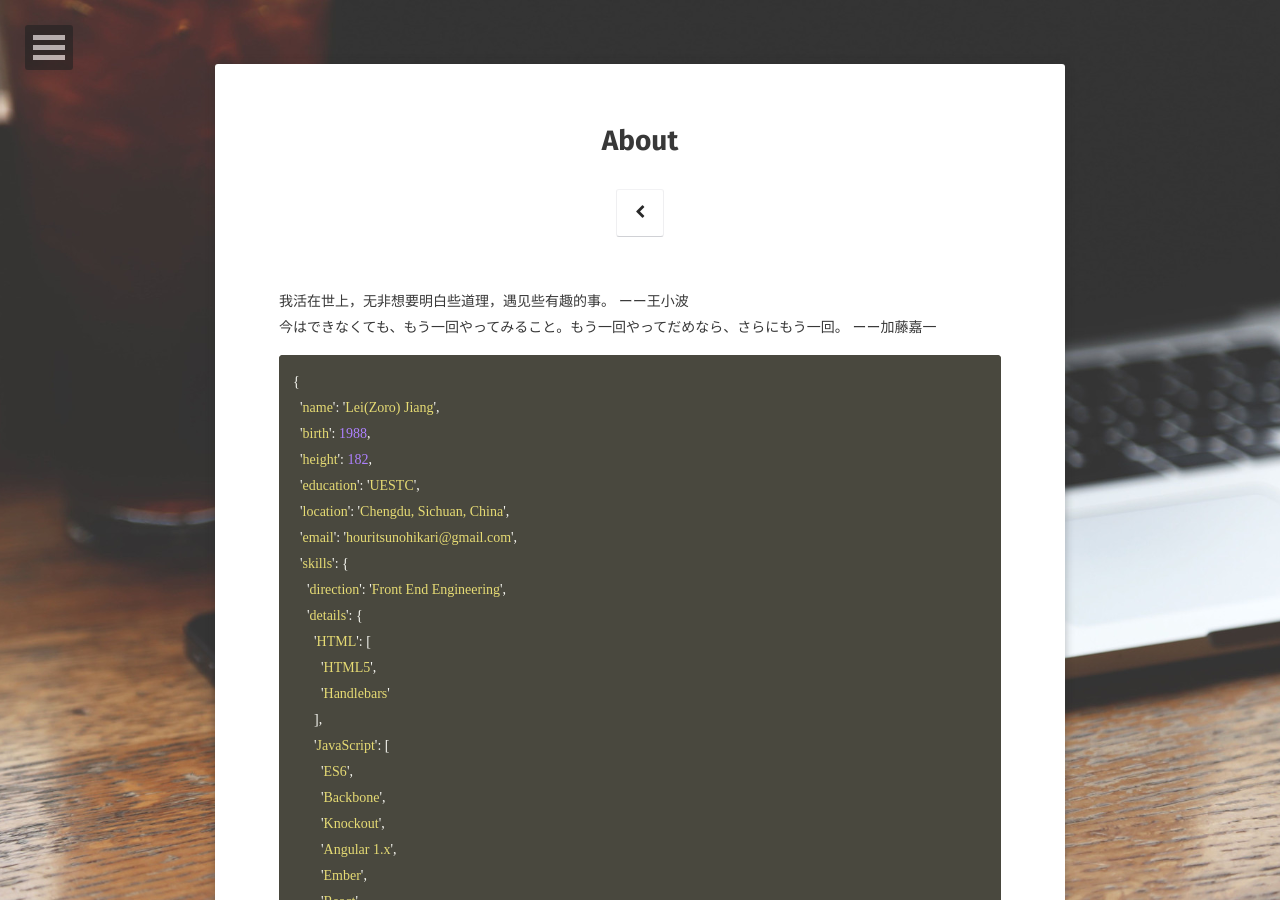
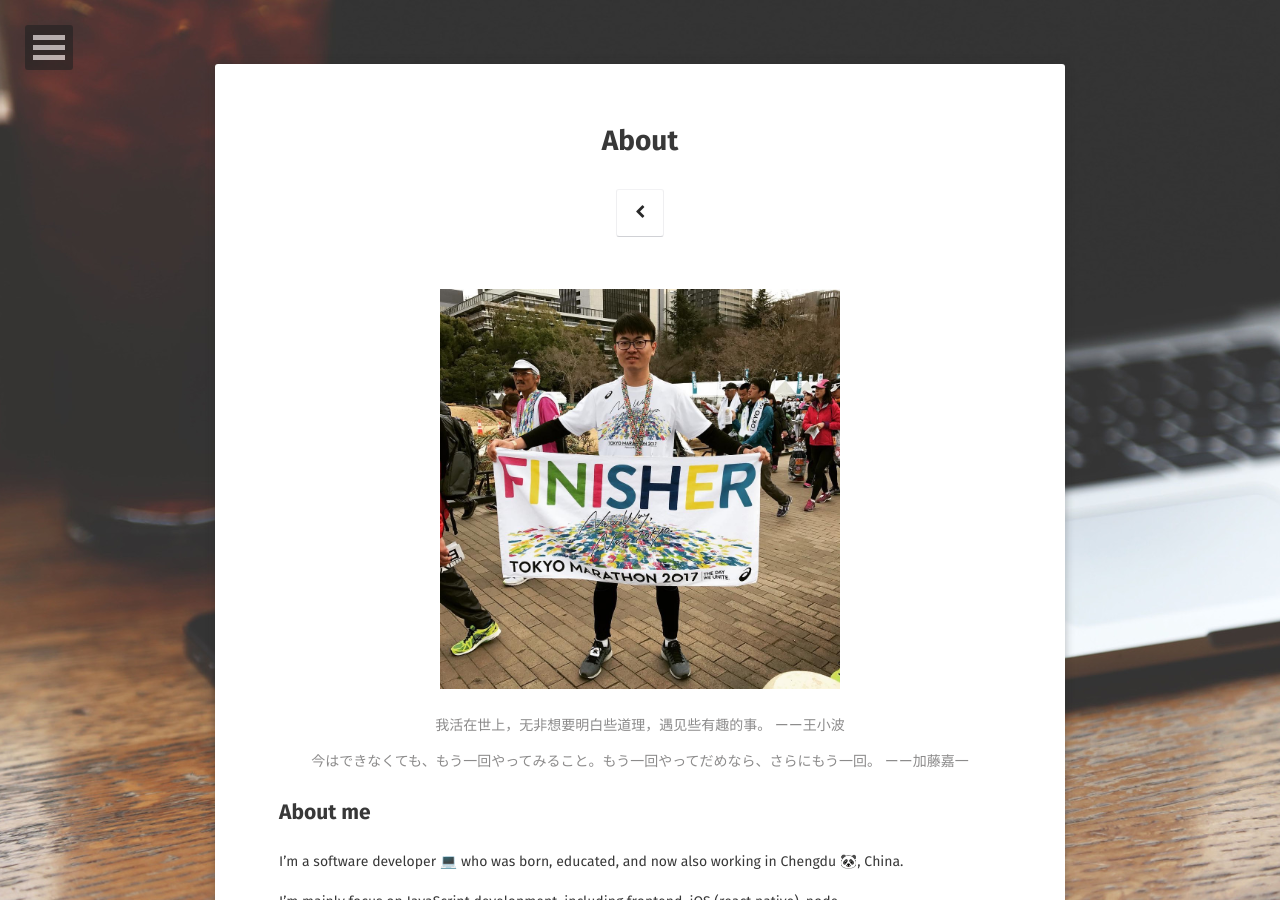
Before and after one commit to just4fun/just4fun.github.io, a Jekyll site: the page built from about/index.md, in a window 1280 px wide and 900 px high. Built offline with Jekyll 4.4.1, drawn with Linux system fonts in a browser that asks for light colours; some web fonts are replaced; some of the changed text lies outside the part shown.

Commit message:
Update about page

````diff
--- a/_config.yml
+++ b/_config.yml
@@ -37,7 +37,7 @@ disqus_shortname:   just4fun
   #ad-client:
   #ad-slot:
 #bing-verify:
-#email:
+email:              houritsunohikari@gmail.com
 #twitter:            username
 facebook:           houritsunohikari
 github-url:         just4fun
--- a/about/index.md
+++ b/about/index.md
@@ -4,103 +4,23 @@ title: About
 comments: false
 ---
 
-我活在世上，无非想要明白些道理，遇见些有趣的事。 ーー王小波
-今はできなくても、もう一回やってみること。もう一回やってだめなら、さらにもう一回。 ーー加藤嘉一
+<img src="/assets/img/logo_runner.jpg" alt="" style="width: 400px;"/>
 
-```javascript
-{
-  'name': 'Lei(Zoro) Jiang',
-  'birth': 1988,
-  'height': 182,
-  'education': 'UESTC',
-  'location': 'Chengdu, Sichuan, China',
-  'email': 'houritsunohikari@gmail.com',
-  'skills': {
-    'direction': 'Front End Engineering',
-    'details': {
-      'HTML': [
-        'HTML5',
-        'Handlebars'
-      ],
-      'JavaScript': [
-        'ES6',
-        'Backbone',
-        'Knockout',
-        'Angular 1.x',
-        'Ember',
-        'React',
-        'React Native',
-        'Node'
-      ],
-      'CSS': [
-        'CSS3',
-        'LESS',
-        'SASS'
-      ],
-      'Architecture': [
-        'MVC',
-        'MVVM',
-        'Flux',
-        'Redux'
-      ],
-      'Tools': [
-        'Grunt',
-        'Gulp',
-        'Browserify',
-        'Webpack'
-      ]
-    }
-  }
-  'projects': [
-    'work': [
-      'newkit': {
-        'description': 'An internal infrastructure which hosted lots of backend support projects',
-        'technology stack': [
-          'Angular 1.x',
-          'Bootstrap',
-          'LESS',
-          'Grunt',
-          'Express',
-          'mongoose',
-          'MongoDB'
-        ]
-      },
-      'insights': {
-        'description': 'An intelligent planner for activities',
-        'technology stack': [
-          'Ember',
-          'D3',
-          'SASS',
-          'Rails'
-        ]
-      }
-    ],
-    'individual': [
-      'meaning': {
-        'description': 'A mini fullstack blogging platform',
-        'technology stack': [
-          'Angular 1.x',
-          'Bootstrap',
-          'Grunt',
-          'Express',
-          'mongoose',
-          'MongoDB'
-        ]
-      }
-      'uestc-bbs-react-native': {
-        'description': 'An iOS client for http://bbs.uestc.edu.cn/',
-        'technology stack': [
-          'ES6',
-          'React Native',
-          'Redux'
-        ]
-      }
-    ]
-  ],
-  'socials': [
-    'GitHub': 'just4fun',
-    'Facebook': 'houritsunohikari',
-    'Instagram': 'houritsunohikari'
-  ]
-}
-```
+<center><figcaption>我活在世上，无非想要明白些道理，遇见些有趣的事。 ーー王小波</figcaption></center>
+<center><figcaption>今はできなくても、もう一回やってみること。もう一回やってだめなら、さらにもう一回。 ーー加藤嘉一</figcaption></center>
+
+## About me
+
+I'm a software developer 💻 who was born, educated, and now also working in Chengdu 🐼, China.
+
+I'm mainly focus on JavaScript development, including frontend, iOS (react native), node.
+
+During the time away from work, I like running 🏃, kick-boxing 🥊, and learning Japanese language 🇯🇵.
+
+- I have gone to many cities to attend full marathon.
+- I'm still been training in a fight club twice every week.
+- I have got JLPT (Japanese-Language Proficiency Test) N2 certificate many years ago.
+
+If you like my [projects](/projects) and wanna hire me, please ask me for cv via [email](mailto:houritsunohikari@gmail.com).
+
+If you are interested in me, please find my SNSs in [home](/).
````
Also changed, not shown: assets/img/logo_runner.jpg.
